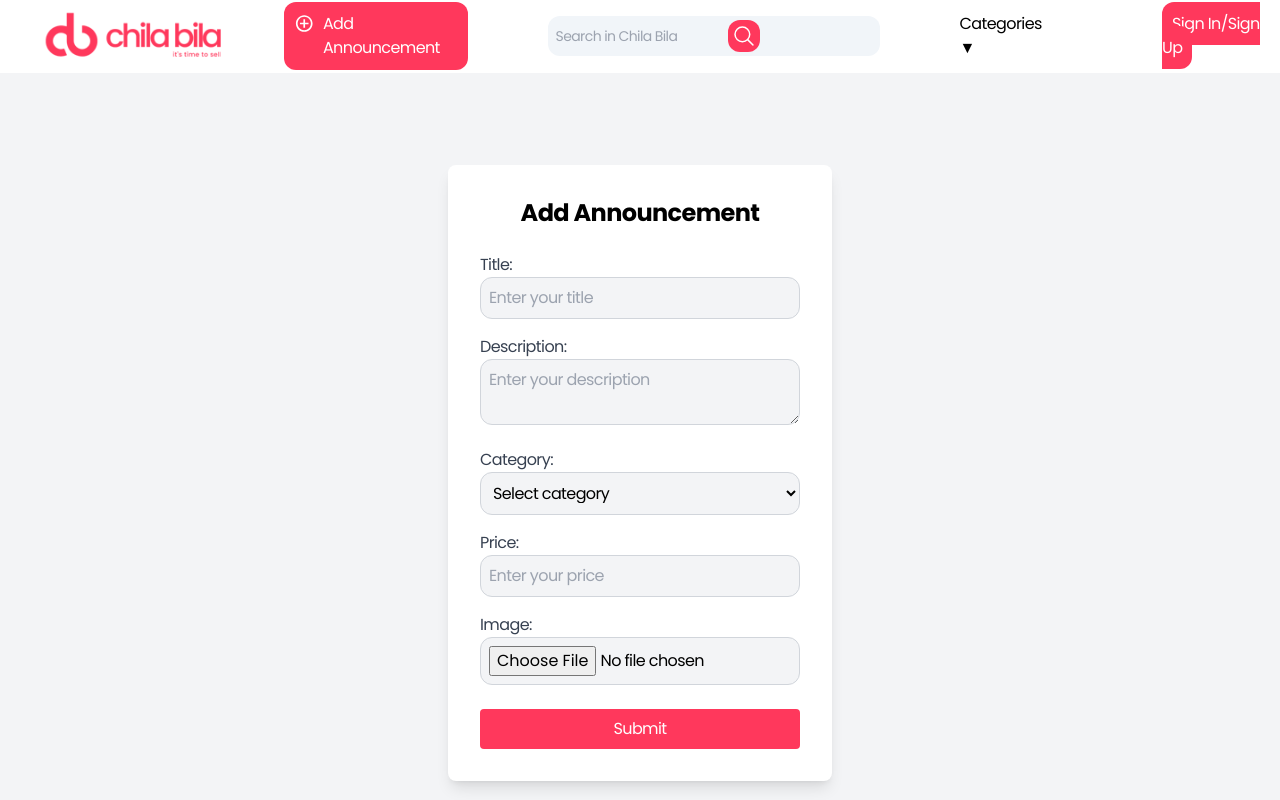
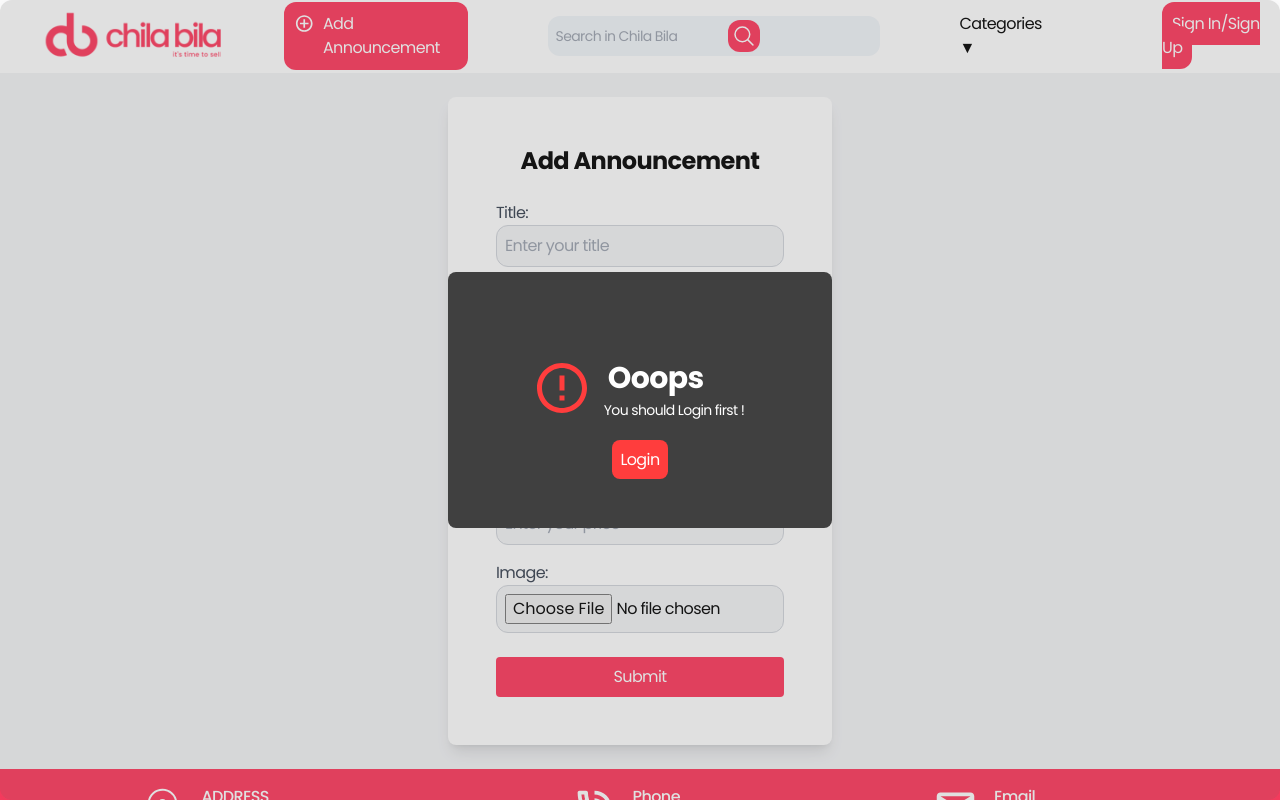
Before and after one commit to first-team-proj-senior/chila-bila, a React (Create React App) app in the folder front-end/: page /add-announcement in a window 1280 px wide. Shown: the top 800 px of the page. Built offline with nearby package versions, Linux system fonts and the light colour scheme.

Commit message:
fixing some front bugs

```diff
--- a/front-end/src/App.css
+++ b/front-end/src/App.css
@@ -184,5 +184,8 @@ body {
   top: 50%;
   left: 50%;
   transform: translate(-50%, -50%);
-  background-color: #fff;
+  box-shadow: rgba(100, 100, 111, 0.2) 0px 7px 29px 0px;
+  background-color:rgba(99, 99, 99, 0.2);
+  width: 100%;
+  height: 100%;
 }
--- a/front-end/src/App.js
+++ b/front-end/src/App.js
@@ -18,8 +18,8 @@ function App() {
         <Routes>
           <Route path="/" element={<Home/>} />
           <Route path="/add-announcement" element={<AddAnnouncement />} />
-          <Route path="/sign-in" element={<SignIn/>}/>
-          <Route path="/sign-up" element={<SignUp/>}/>
+          <Route path="/user/auth/sign-in" element={<SignIn/>}/>
+          <Route path="/user/auth/sign-up" element={<SignUp/>}/>
           <Route path='/category/real-estate' element={<RealEstate/>}/>
           <Route path='/category/cars' element={<Cars/>}/>
           <Route path='/category/electronics' element={<Electronics/>}/>
--- a/front-end/src/components/PopUps/SignUpPop.jsx
+++ b/front-end/src/components/PopUps/SignUpPop.jsx
@@ -1,12 +1,11 @@
 import React from 'react'
 import { MdOutlineErrorOutline } from "react-icons/md";
-import { IoMdCloseCircle } from "react-icons/io";
 import { NavLink } from 'react-router-dom';
 
 
 const SignUpPop = (props) => {
   return (
-    <div className="pop-up-container">
+    <div className="pop-up-container rounded-xl flex items-center justify-center ">
 
     <div className='flex flex-col items-center justify-center bg-neutral-700 w-96 h-64 p-2 rounded-lg' >
 
--- a/front-end/src/components/pages/AddAnnoucement.jsx
+++ b/front-end/src/components/pages/AddAnnoucement.jsx
@@ -1,6 +1,6 @@
 
 import React, { useState } from 'react';
-
+import PopUp from '../PopUps/SignUpPop.jsx'
 const AddAnnouncement = () => {
   const [title, setTitle] = useState('');
   const [description, setDescription] = useState('');
@@ -8,6 +8,8 @@ const AddAnnouncement = () => {
   const [image, setImage] = useState(null);
   const [price, setPrice] = useState('');
   const [error, setError] = useState('');
+  const [allowed, setAllowed] = useState(false);
+
 
   const handleSubmit = (e) => {
     e.preventDefault();
@@ -19,8 +21,11 @@ const AddAnnouncement = () => {
   };
 
   return (
-    <div className="flex justify-center items-center h-screen bg-gray-100">
-      <div className="bg-white p-8 rounded-lg shadow-lg w-96">
+
+    <div className="flex justify-center items-center bg-gray-100 p-6" >
+    {!allowed && <PopUp allowed={setAllowed}/> }
+      <div className="bg-white p-8 rounded-lg shadow-lg w-96 ">
+        <div className="container p-4">
         <h2 className="text-2xl font-bold mb-6 text-center">Add Announcement</h2>
         {error && <p className="text-red-500 mb-4">{error}</p>}
         <form onSubmit={handleSubmit}>
@@ -81,6 +86,8 @@ const AddAnnouncement = () => {
 
         </form>
       </div>
+        </div>
+
     </div>
   );
 };
--- a/front-end/src/components/pages/SignIn.jsx
+++ b/front-end/src/components/pages/SignIn.jsx
@@ -48,7 +48,7 @@ const SignIn = () => {
           </button>
         </form>
         <p className="mt-4 text-center">
-          Don't have an account? <Link to="/sign-up" className="text-[#ff385c]">Sign Up</Link>
+          Don't have an account? <Link to="/user/auth/sign-up" className="text-[#ff385c]">Sign Up</Link>
         </p>
       </div>
     </div>
```
